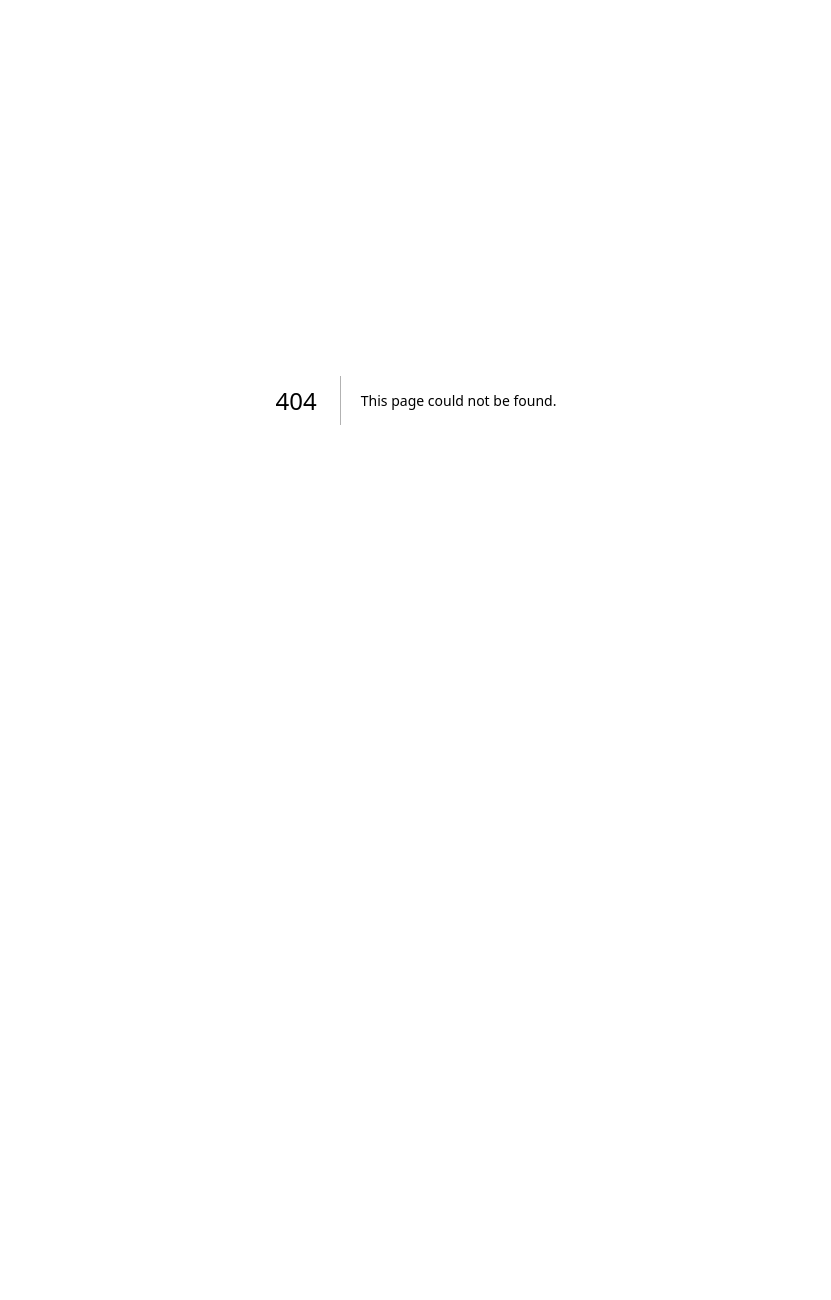
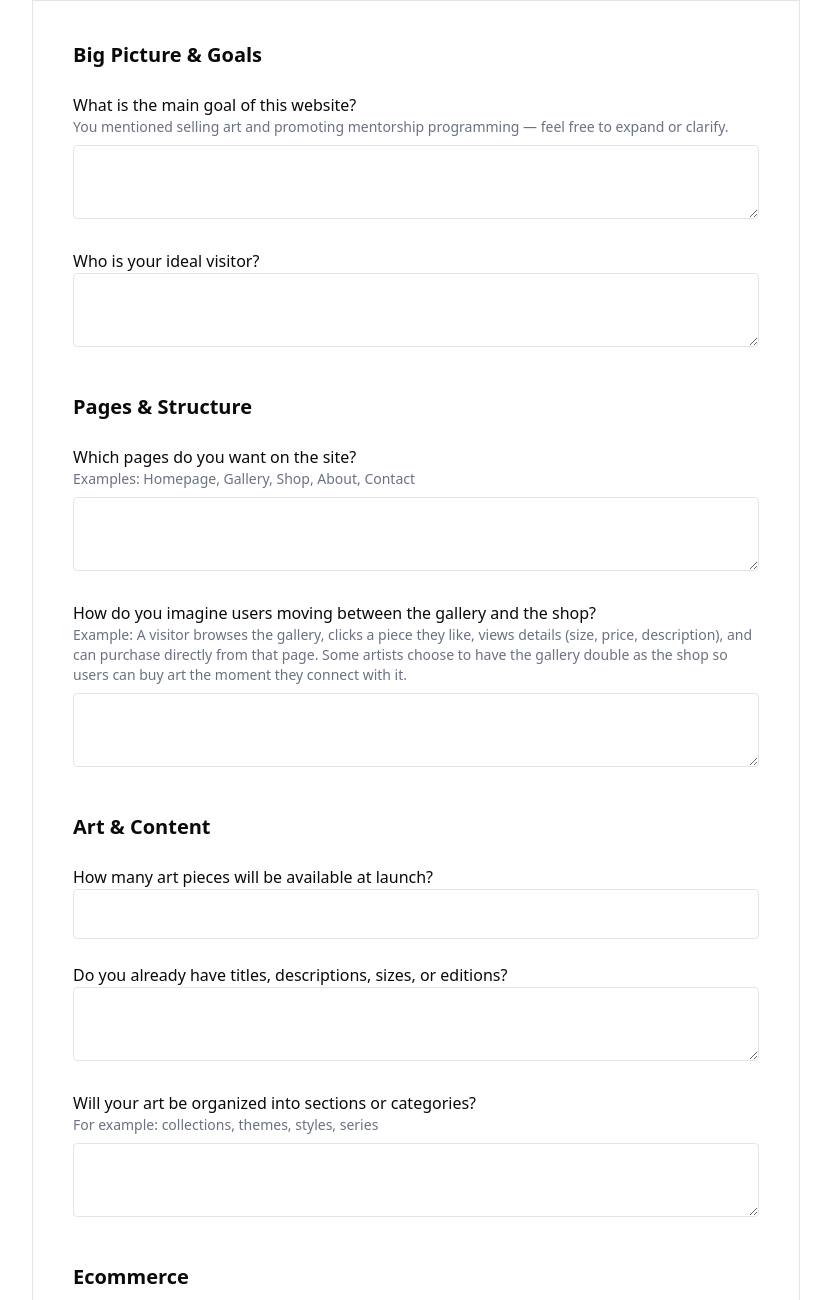
Before and after one commit to kflieder/kflieder, a Next.js app: page /mladen in a window 1280 px wide. Before the commit this address had no page. Shown: the top 1300 px of the page, without its empty margins (224-1055 px from the left). Before the commit the page ends 800 px from the top, so only its background shows below. Built offline with nearby package versions, Linux system fonts and the light colour scheme.

Commit message:
Create page.tsx

```diff
--- /dev/null
+++ b/src/app/mladen/page.tsx
@@ -0,0 +1,213 @@
+"use client";
+
+import { useState } from "react";
+
+export default function ProjectIntakeForm() {
+  const [formData, setFormData] = useState({});
+
+  function handleChange(
+    e: React.ChangeEvent<
+      HTMLInputElement | HTMLTextAreaElement | HTMLSelectElement
+    >
+  ) {
+    const { name, value } = e.target;
+    setFormData((prev) => ({ ...prev, [name]: value }));
+  }
+
+  function handleSubmit(e: React.FormEvent) {
+    e.preventDefault();
+    console.log(formData);
+  }
+
+  return (
+    <form
+      action="https://usebasin.com/f/2efa799ea8ea"
+      method="POST"
+      onSubmit={handleSubmit}
+      className="space-y-10 max-w-3xl mx-auto border p-10"
+    >
+      {/* Big Picture & Goals */}
+      <section>
+        <h2 className="text-xl font-semibold mb-6">Big Picture & Goals</h2>
+
+        <div className="space-y-2">
+          <label className="font-medium">
+            What is the main goal of this website?
+          </label>
+          <p className="text-sm text-gray-500">
+            You mentioned selling art and promoting mentorship programming —
+            feel free to expand or clarify.
+          </p>
+          <textarea
+            name="mainGoal"
+            onChange={handleChange}
+            className="w-full p-3 border rounded"
+          />
+        </div>
+
+        <div className="space-y-2 mt-6">
+          <label className="font-medium">Who is your ideal visitor?</label>
+          <textarea
+            name="idealVisitor"
+            onChange={handleChange}
+            className="w-full p-3 border rounded"
+          />
+        </div>
+      </section>
+
+      {/* Pages & Structure */}
+      <section>
+        <h2 className="text-xl font-semibold mb-6">Pages & Structure</h2>
+
+        <div className="space-y-2">
+          <label className="font-medium">
+            Which pages do you want on the site?
+          </label>
+          <p className="text-sm text-gray-500">
+            Examples: Homepage, Gallery, Shop, About, Contact
+          </p>
+          <textarea
+            name="pagesWanted"
+            onChange={handleChange}
+            className="w-full p-3 border rounded"
+          />
+        </div>
+
+        <div className="space-y-2 mt-6">
+          <label className="font-medium">
+            How do you imagine users moving between the gallery and the shop?
+          </label>
+          <p className="text-sm text-gray-500">
+            Example: A visitor browses the gallery, clicks a piece they like,
+            views details (size, price, description), and can purchase directly
+            from that page.
+            Some artists choose to have the gallery double as the shop so users
+            can buy art the moment they connect with it.
+          </p>
+          <textarea
+            name="galleryVsShop"
+            onChange={handleChange}
+            className="w-full p-3 border rounded"
+          />
+        </div>
+      </section>
+
+      {/* Art & Content */}
+      <section>
+        <h2 className="text-xl font-semibold mb-6">Art & Content</h2>
+
+        <div className="space-y-2">
+          <label className="font-medium">
+            How many art pieces will be available at launch?
+          </label>
+          <input
+            name="artCount"
+            onChange={handleChange}
+            className="w-full p-3 border rounded"
+          />
+        </div>
+
+        <div className="space-y-2 mt-6">
+          <label className="font-medium">
+            Do you already have titles, descriptions, sizes, or editions?
+          </label>
+          <textarea
+            name="artDetails"
+            onChange={handleChange}
+            className="w-full p-3 border rounded"
+          />
+        </div>
+
+        <div className="space-y-2 mt-6">
+          <label className="font-medium">
+            Will your art be organized into sections or categories?
+          </label>
+          <p className="text-sm text-gray-500">
+            For example: collections, themes, styles, series
+          </p>
+          <textarea
+            name="artCategories"
+            onChange={handleChange}
+            className="w-full p-3 border rounded"
+          />
+        </div>
+      </section>
+
+      {/* Ecommerce */}
+      <section>
+        <h2 className="text-xl font-semibold mb-6">Ecommerce</h2>
+
+        <div className="space-y-2">
+          <label className="font-medium">What will be sold?</label>
+          <p className="text-sm text-gray-500">
+            Originals, prints, digital downloads, etc. (I know we already talked about prints, but let me know if you would also like to be able to take orders for originals and digitals)
+          </p>
+          <textarea
+            name="productsSold"
+            onChange={handleChange}
+            className="w-full p-3 border rounded"
+          />
+        </div>
+
+        <div className="space-y-2 mt-6">
+          <label className="font-medium">Preferred payment methods?</label>
+          <p className="text-sm text-gray-500">Stripe, PayPal, etc</p>
+          <textarea
+            name="payments"
+            onChange={handleChange}
+            className="w-full p-3 border rounded"
+          />
+        </div>
+      </section>
+
+      {/* Branding & Visuals */}
+      <section>
+        <h2 className="text-xl font-semibold mb-6">Branding & Visuals</h2>
+
+        <div className="space-y-2">
+          <label className="font-medium">Do you have a logo?</label>
+          <input
+            name="logo"
+            onChange={handleChange}
+            className="w-full p-3 border rounded"
+          />
+        </div>
+
+        <div className="space-y-2 mt-6">
+          <label className="font-medium">
+            Do you have a preferred color scheme or reference websites?
+          </label>
+          <p className="text-sm text-gray-500">
+            Links are welcome.
+          </p>
+          <textarea
+            name="colorSchemeOrReferences"
+            onChange={handleChange}
+            className="w-full p-3 border rounded"
+          />
+        </div>
+
+        <div className="space-y-2 mt-6">
+          <label className="font-medium">
+            How would you describe the overall vibe?
+          </label>
+          <p className="text-sm text-gray-500">
+            Minimal, bold, dark, expressive, artsy, etc.
+          </p>
+          <textarea
+            name="visualStyle"
+            onChange={handleChange}
+            className="w-full p-3 border rounded"
+          />
+        </div>
+      </section>
+
+      <button
+        type="submit"
+        className="w-full bg-black text-white py-3 rounded hover:opacity-90 transition"
+      >
+        Submit Project Details
+      </button>
+    </form>
+  );
+}
```
